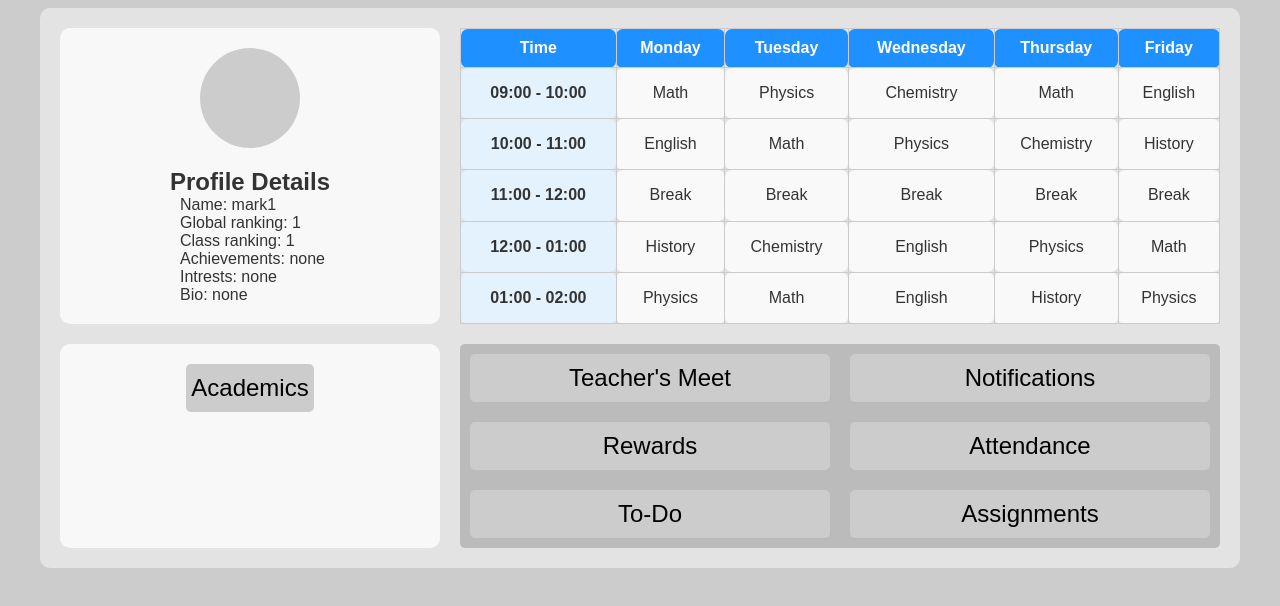
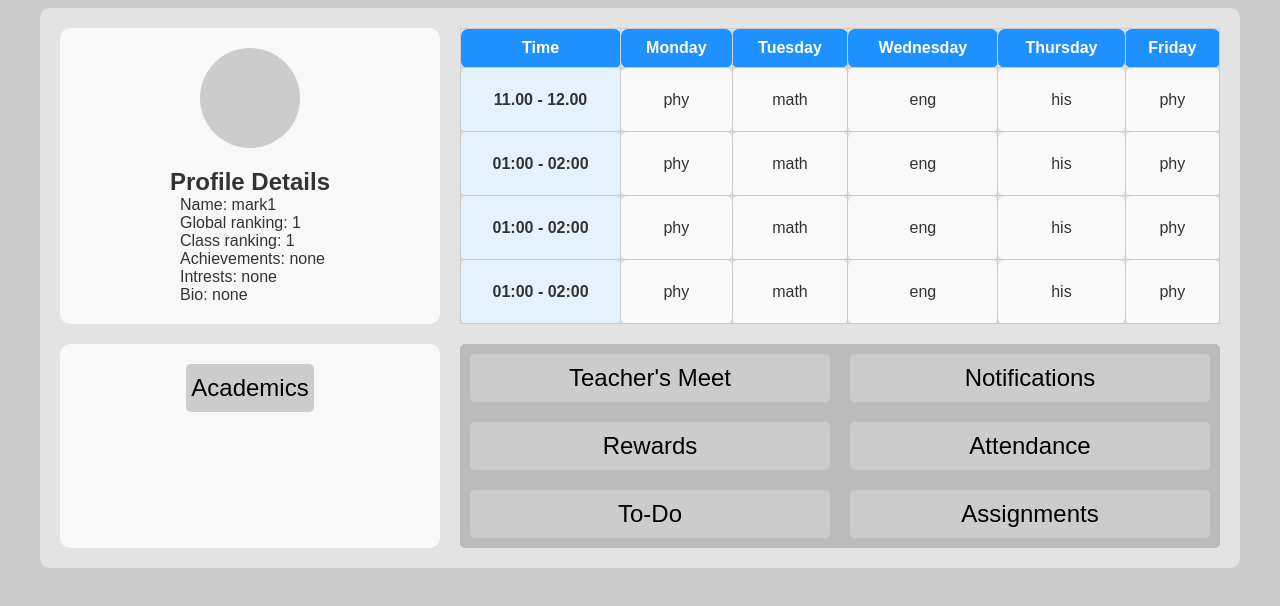
Before and after one commit to soorya38/studentTracker, a React (Create React App) app in the folder front-end/: page / in a window 1280 px wide. Shown: the top 606 px of the page. Built offline with nearby package versions, Linux system fonts and the light colour scheme.

Commit message:
made the time table dynamic

```diff
--- a/front-end/src/ParentsDashboard.js
+++ b/front-end/src/ParentsDashboard.js
@@ -56,48 +56,26 @@ const TimeTable = () => {
                 </tr>
             </thead>
             <tbody>
-                <tr>
-                <td>09:00 - 10:00</td>
-                <td>Math</td>
-                <td>Physics</td>
-                <td>Chemistry</td>
-                <td>Math</td>
-                <td>English</td>
-                </tr>
-                <tr>
-                <td>10:00 - 11:00</td>
-                <td>English</td>
-                <td>Math</td>
-                <td>Physics</td>
-                <td>Chemistry</td>
-                <td>History</td>
-                </tr>
-                <tr>
-                <td>11:00 - 12:00</td>
-                <td>Break</td>
-                <td>Break</td>
-                <td>Break</td>
-                <td>Break</td>
-                <td>Break</td>
-                </tr>
-                <tr>
-                <td>12:00 - 01:00</td>
-                <td>History</td>
-                <td>Chemistry</td>
-                <td>English</td>
-                <td>Physics</td>
-                <td>Math</td>
-                </tr>
-                <tr>
-                <td>01:00 - 02:00</td>
-                <td>Physics</td>
-                <td>Math</td>
-                <td>English</td>
-                <td>History</td>
-                <td>Physics</td>
-                </tr>
+                <TimeTableItem time={'11.00 - 12.00'}/>
+                <TimeTableItem />
+                <TimeTableItem />
+                <TimeTableItem />
             </tbody>
         </table>
+    );
+}
+
+const TimeTableItem = ({
+    time = '01:00 - 02:00',
+    subjects = ['phy', 'math', 'eng', 'his', 'phy']
+}) => {
+    return (
+    <tr>
+        <td>{time}</td>
+        {subjects.map((i, index) => {
+            return <td key={index}>{i}</td>
+        })}
+    </tr>
     );
 }
 
--- a/front-end/src/index.css
+++ b/front-end/src/index.css
@@ -1,15 +1,13 @@
-/* Global Reset */
 * {
     margin: 0;
     padding: 0;
     box-sizing: border-box;
 }
 
-/* Body Styling */
 body {
     font-family: Arial, sans-serif;
     background-color: #ccc;
-    color: #333; /* Ensure text readability */
+    color: #333;
 }
 
 /* Container Layout */
```
